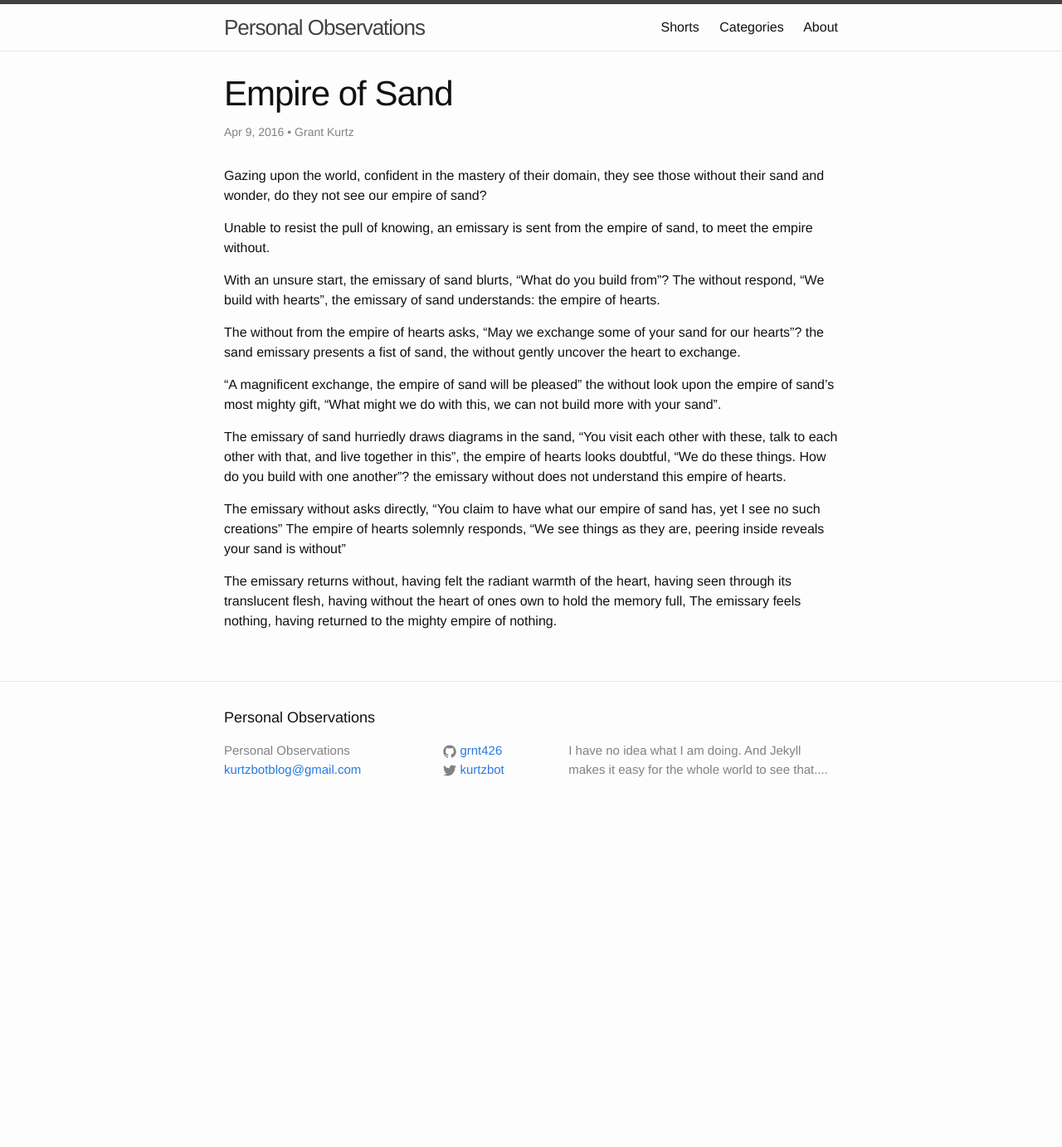
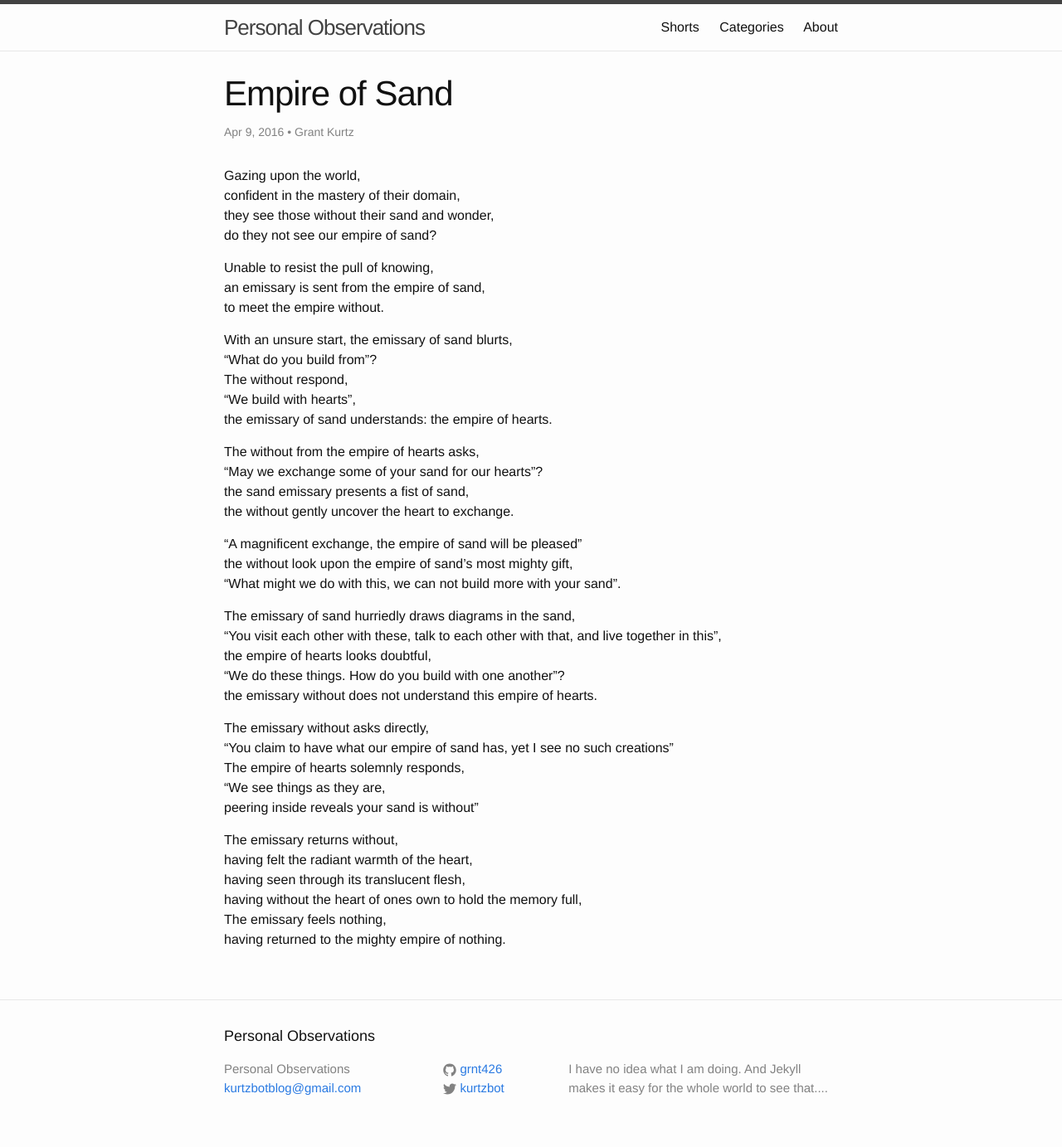
Before and after one commit to grnt426/grnt426.github.io, a Jekyll site: the page built from _posts/2016-04-09-empire-of-sand.markdown, in a window 1280 px wide. Shown: the whole page at 83% size. Built offline with Jekyll 4.4.1, drawn with Linux system fonts in a browser that asks for light colours; before the commit the page ends 999 px from its top, so only the background shows below that.

```diff
--- a/_posts/2016-04-09-empire-of-sand.markdown
+++ b/_posts/2016-04-09-empire-of-sand.markdown
@@ -5,45 +5,45 @@ date:   2016-04-09
 categories: poem
 ---
 
-Gazing upon the world,
-confident in the mastery of their domain,
-they see those without their sand and wonder,
+Gazing upon the world,<br />
+confident in the mastery of their domain,<br />
+they see those without their sand and wonder,<br />
 do they not see our empire of sand?
 
-Unable to resist the pull of knowing,
-an emissary is sent from the empire of sand,
+Unable to resist the pull of knowing,<br />
+an emissary is sent from the empire of sand,<br />
 to meet the empire without.
 
-With an unsure start, the emissary of sand blurts,
-"What do you build from"?
-The without respond,
-"We build with hearts",
-the emissary of sand understands: the empire of hearts.
+With an unsure start, the emissary of sand blurts, <br />
+"What do you build from"?<br />
+The without respond,<br />
+"We build with hearts",<br />
+the emissary of sand understands: the empire of hearts.<br />
 
-The without from the empire of hearts asks,
-"May we exchange some of your sand for our hearts"?
-the sand emissary presents a fist of sand,
-the without gently uncover the heart to exchange.
+The without from the empire of hearts asks,<br />
+"May we exchange some of your sand for our hearts"?<br />
+the sand emissary presents a fist of sand,<br />
+the without gently uncover the heart to exchange.<br />
 
-"A magnificent exchange, the empire of sand will be pleased"
-the without look upon the empire of sand's most mighty gift,
-"What might we do with this, we can not build more with your sand".
+"A magnificent exchange, the empire of sand will be pleased"<br />
+the without look upon the empire of sand's most mighty gift,<br />
+"What might we do with this, we can not build more with your sand".<br />
 
-The emissary of sand hurriedly draws diagrams in the sand,
-"You visit each other with these, talk to each other with that, and live together in this",
-the empire of hearts looks doubtful,
-"We do these things. How do you build with one another"?
-the emissary without does not understand this empire of hearts.
+The emissary of sand hurriedly draws diagrams in the sand,<br />
+"You visit each other with these, talk to each other with that, and live together in this",<br />
+the empire of hearts looks doubtful,<br />
+"We do these things. How do you build with one another"?<br />
+the emissary without does not understand this empire of hearts.<br />
 
-The emissary without asks directly,
-"You claim to have what our empire of sand has, yet I see no such creations"
-The empire of hearts solemnly responds,
-"We see things as they are,
-peering inside reveals your sand is without"
+The emissary without asks directly,<br />
+"You claim to have what our empire of sand has, yet I see no such creations"<br />
+The empire of hearts solemnly responds,<br />
+"We see things as they are,<br />
+peering inside reveals your sand is without"<br />
 
-The emissary returns without,
-having felt the radiant warmth of the heart,
-having seen through its translucent flesh,
-having without the heart of ones own to hold the memory full,
-The emissary feels nothing,
+The emissary returns without,<br />
+having felt the radiant warmth of the heart,<br />
+having seen through its translucent flesh,<br />
+having without the heart of ones own to hold the memory full,<br />
+The emissary feels nothing,<br />
 having returned to the mighty empire of nothing.
```
